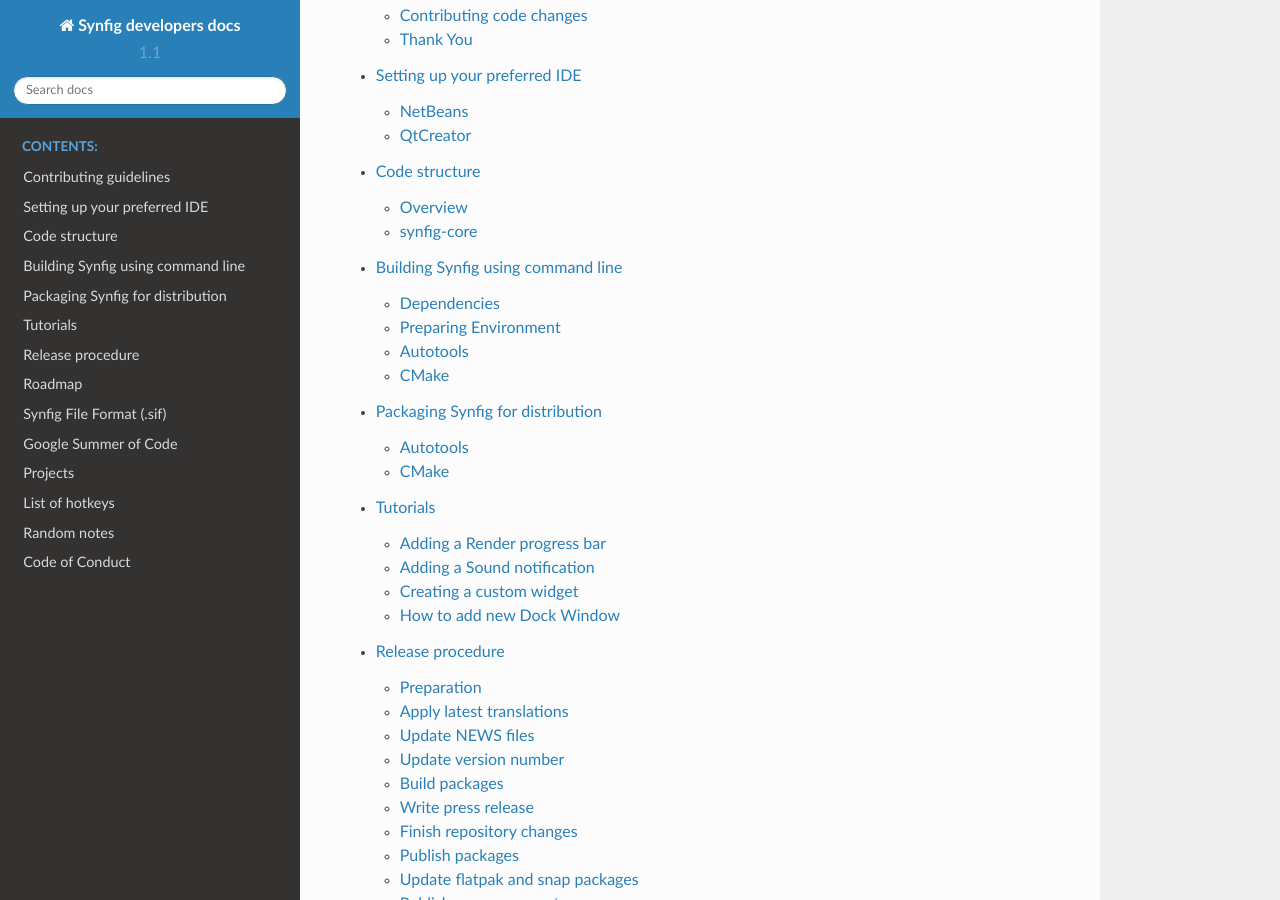
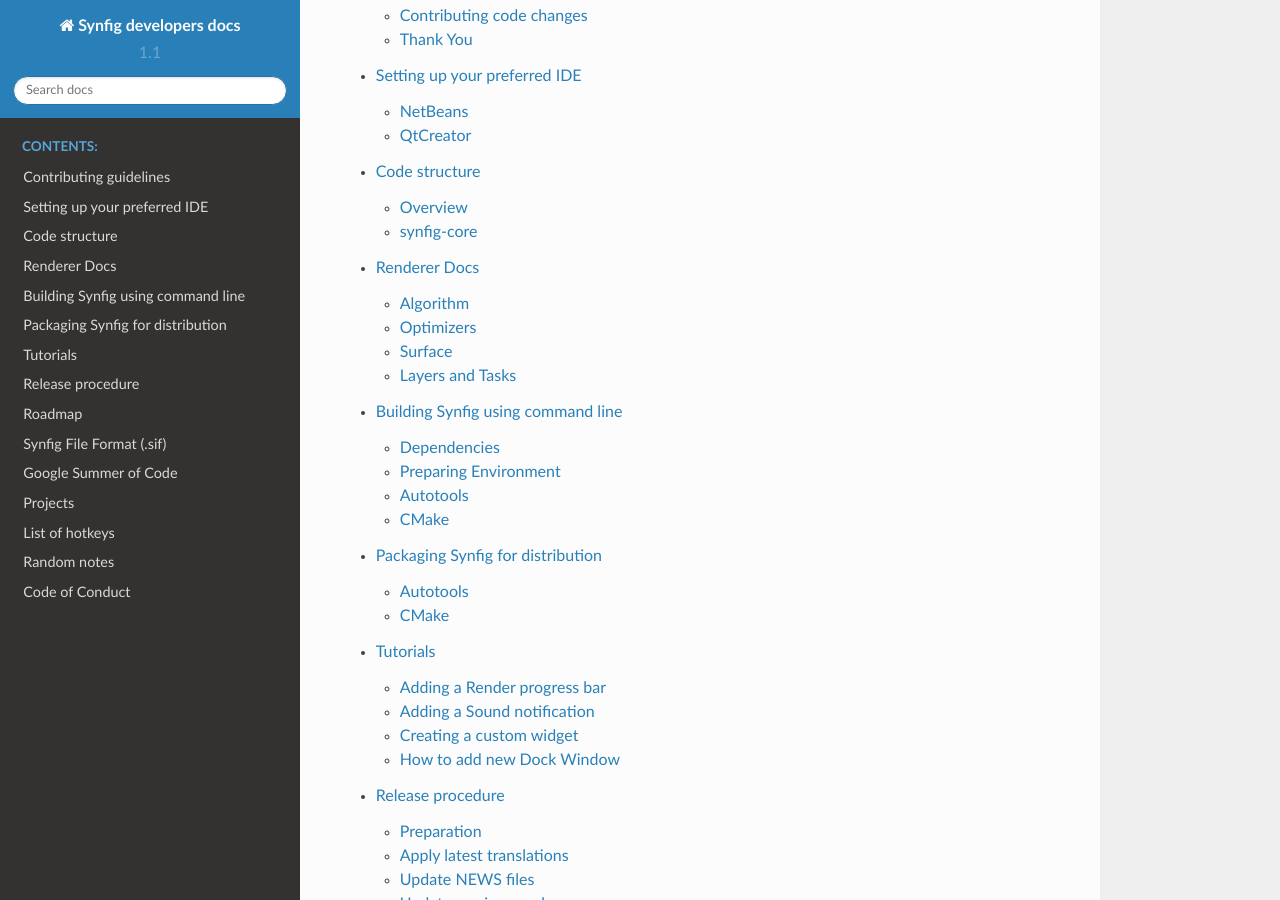
Before and after one commit to synfig/synfig-docs-dev, a Sphinx documentation site: the page built from docs/index.rst, in a window 1280 px wide and 900 px high, scrolled down 365 px. Built offline with Sphinx 7.4.7 and the Read the Docs theme 2.0.0, drawn with Linux system fonts in a browser that asks for light colours.

Commit message:
Add Renderer Docs files

```diff
--- a/docs/index.rst
+++ b/docs/index.rst
@@ -17,6 +17,7 @@
    community/contribution guidelines
    ide/Setting up your preferred IDE
    common/structure
+   renderer
    building/Building Synfig
    packaging/packaging
    tutorials
--- /dev/null
+++ b/docs/renderer_docs/algorithm.rst
@@ -0,0 +1,4 @@
+.. _renderer_algorithm:
+
+Algorithm
+=========
--- /dev/null
+++ b/docs/renderer_docs/optimizers.rst
@@ -0,0 +1,4 @@
+.. _renderer_optimizers:
+
+Optimizers
+==========
--- /dev/null
+++ b/docs/renderer_docs/surface.rst
@@ -0,0 +1,4 @@
+.. _renderer_surface:
+
+Surface
+=======
--- /dev/null
+++ b/docs/renderer_docs/tasks.rst
@@ -0,0 +1,4 @@
+.. _renderer_tasks:
+
+Layers and Tasks
+================
```
Also changed, not shown: docs/renderer.rst (added, +12 -0 lines).
